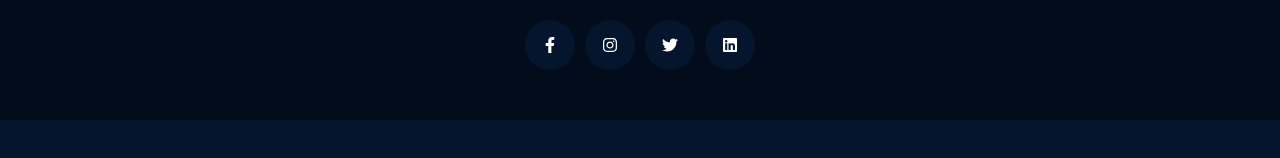
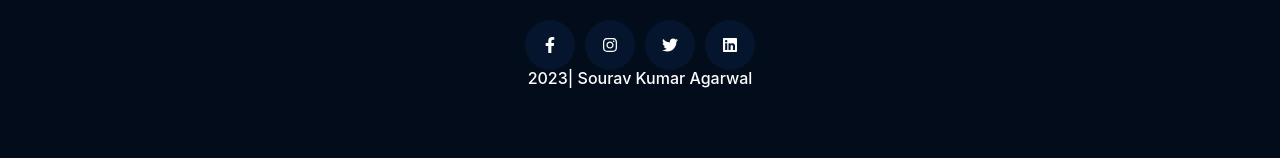
Before and after one commit to SouravKAgarwal/movie_app, a React (Vite) app: page / in a window 1280 px wide. Shown: the part 1238-1396 px from the top of the page. Before the commit the page ends 1358 px from the top, so only its background shows below. Built offline with nearby package versions, Linux system fonts and the light colour scheme; no server answers.

Commit message:
Search done

```diff
--- a/src/components/footer/Footer.jsx
+++ b/src/components/footer/Footer.jsx
@@ -43,6 +43,9 @@ const Footer = () => {
                         <FaLinkedin />
                     </span>
                 </div>
+                <ul className="menuItems">
+                    <li className="menuItem">2023| Sourav Kumar Agarwal</li>
+                </ul>
             </ContentWrapper>
         </footer>
     );
--- a/src/components/header/Header.jsx
+++ b/src/components/header/Header.jsx
@@ -8,6 +8,7 @@ import "./style.scss";
 
 import ContentWrapper from "../contentWrapper/ContentWrapper";
 import logo from "../../assets/movix-logo.svg";
+import SearchResult from "../../pages/searchResult/SearchResult";
 
 const Header = () => {
     const [show, setShow] = useState("top");
```
